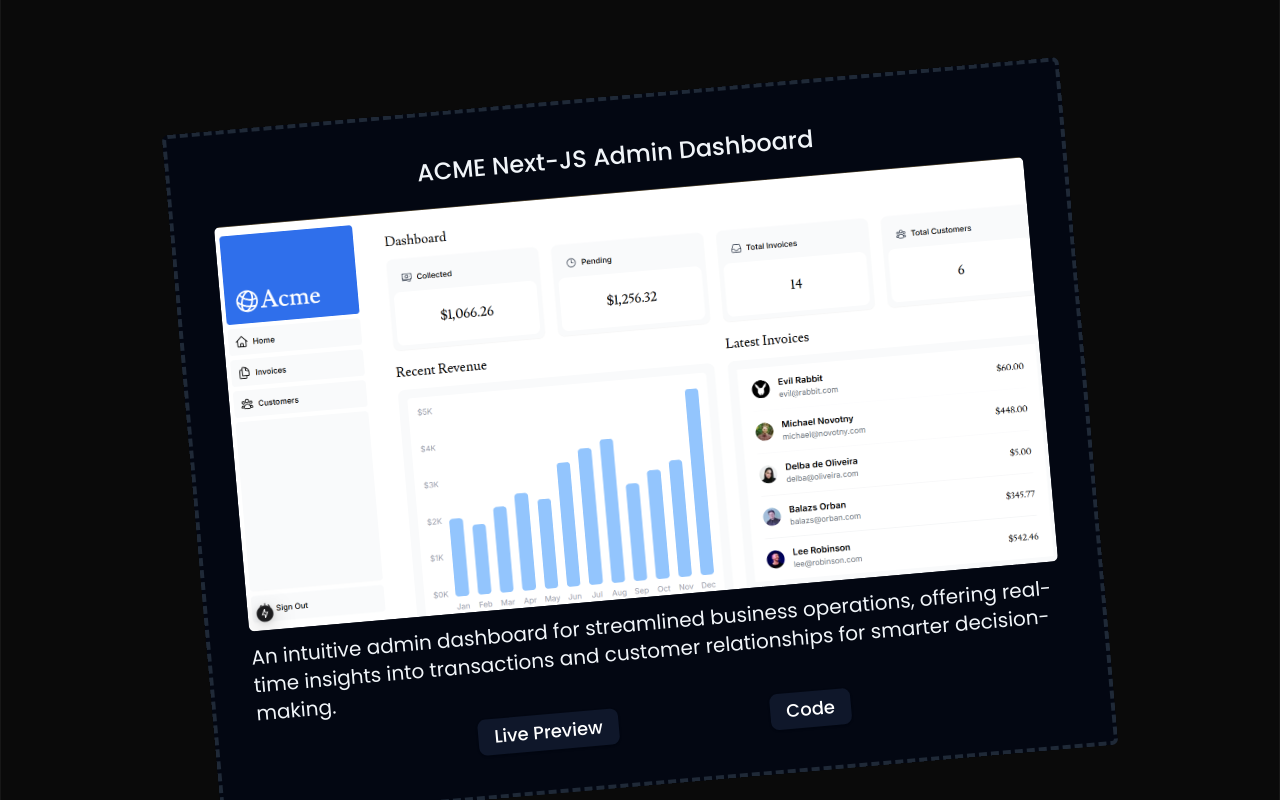
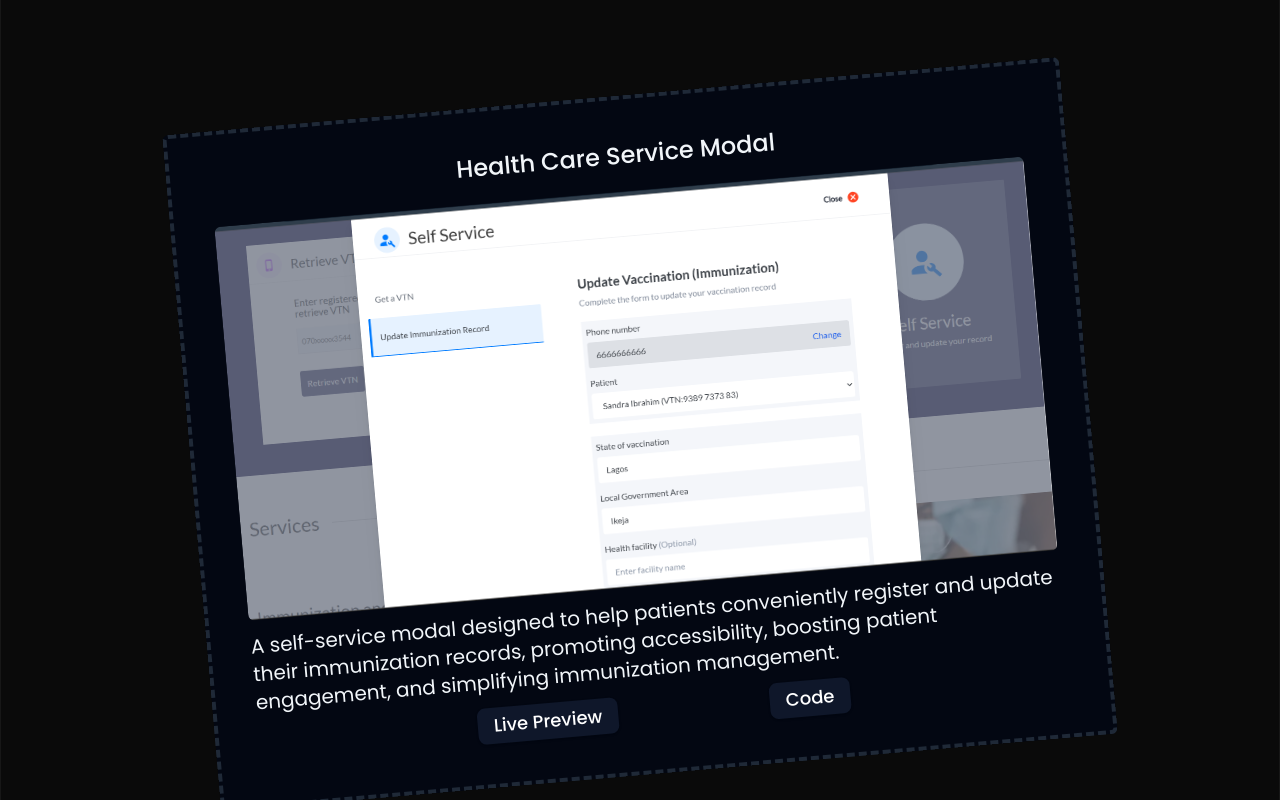
Before and after one commit to Anthony-obiako/Portfolio, a Next.js app: page / in a window 1280 px wide. Shown: the part 2960-3760 px from the top of the page. Built offline with nearby package versions, Linux system fonts and the light colour scheme.

Commit message:
added immureg project

```diff
--- a/src/app/pages/projects.tsx
+++ b/src/app/pages/projects.tsx
@@ -2,6 +2,7 @@
 import acme from "@/assets/acme-next.png";
 import ExternalButton from "@/app/components/button";
 import portfolio from "@/assets/portfolio.png";
+import immureg from "@/assets/immureg-pic.png";
 
 const Projects = () => {
   return (
@@ -18,6 +19,26 @@
         </h1>
       </div>
       <div className="mt-6 lg:mt-10">
+        <div className="px-3 py-5 sm:p-10 border-4 hover:border-solid border-dashed border-gray-800 rounded-md bg-gray-950 justify-items-center max-w-[900px] mb-8 md:mb-20 transform rotate-[-5deg] transition-transform duration-300 hover:rotate-0">
+          <h1 className="text-center text-xl text-slate-100 mb-3 sm:mb-5 md:text-2xl md:font-medium">
+            Health Care Service Modal
+          </h1>
+          <Image
+            src={immureg}
+            alt="acme dashboard"
+            className="rounded-md mb-3"
+          />
+          <p className="mb-3 text-lg text-slate-100 md:text-xl">
+            A self-service modal designed to help patients conveniently register
+            and update their immunization records, promoting accessibility,
+            boosting patient engagement, and simplifying immunization
+            management.
+          </p>
+          <div className="w-full px-3 justify-around flex sm:max-w-[550px]">
+            <ExternalButton href="">Live Preview</ExternalButton>
+            <ExternalButton href="">Code</ExternalButton>
+          </div>
+        </div>
         <div className="px-3 py-5 sm:p-10 border-4 hover:border-solid border-dashed border-gray-800 rounded-md bg-gray-950 justify-items-center max-w-[900px] mb-8 md:mb-20 transform rotate-[-5deg] transition-transform duration-300 hover:rotate-0">
           <h1 className="text-center text-xl text-slate-100 mb-3 sm:mb-5 md:text-2xl md:font-medium">
             ACME Next-JS Admin Dashboard
```
Also changed, not shown: src/assets/immureg-pic.png (added).
